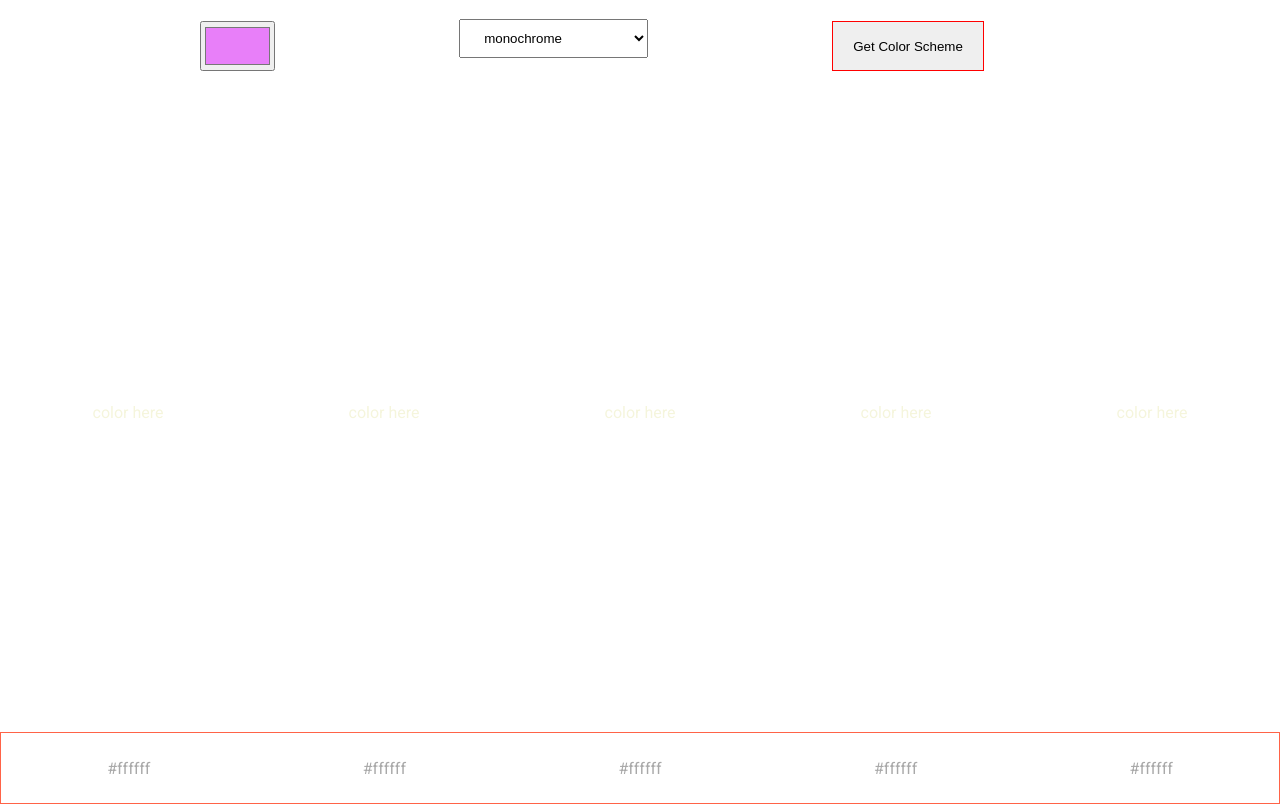
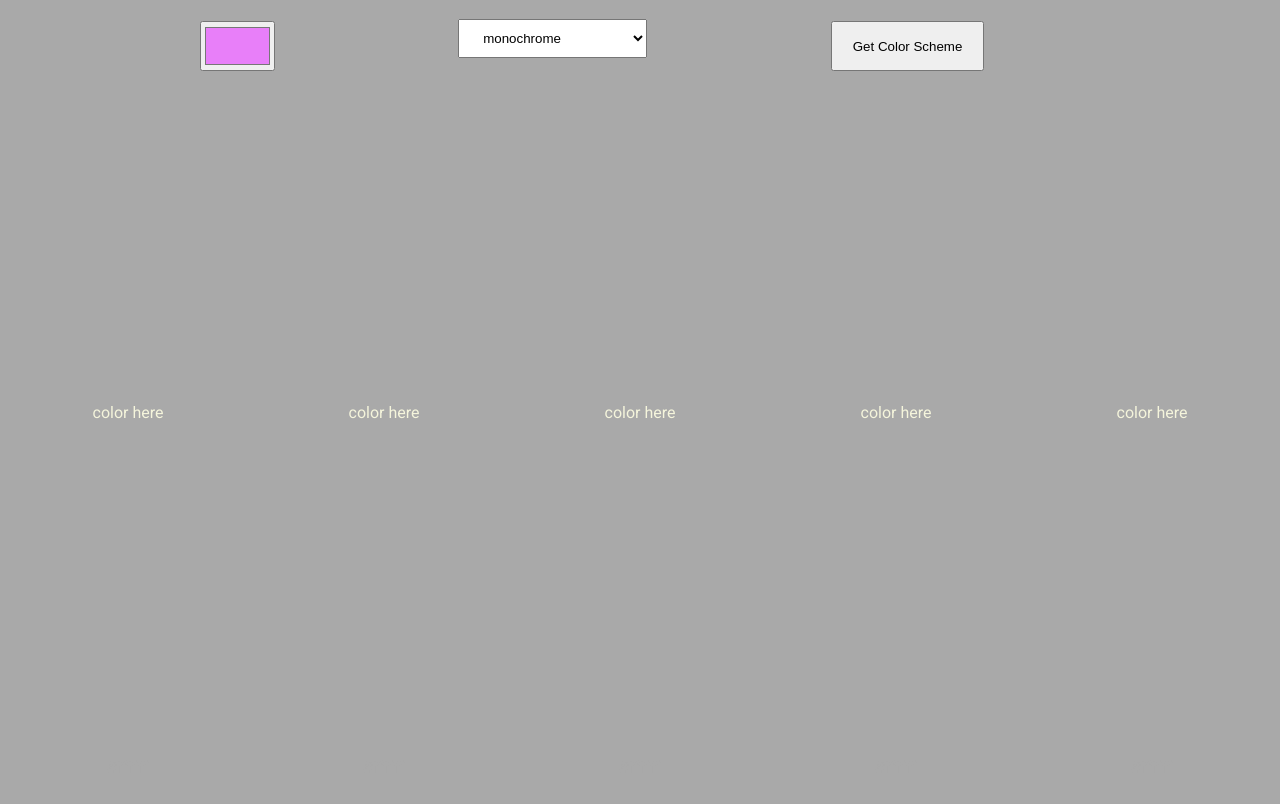
Before and after one commit to noah-milliken/colorPicker, a plain HTML site: page index.html in a window 1280 px wide. Drawn offline with Linux system fonts and the light colour scheme; no server answers; a web font is replaced by a local one.

Commit message:
remove tomato border on button

```diff
--- a/index.js
+++ b/index.js
@@ -15,7 +15,6 @@ function getColor() {
     fetch(`https://www.thecolorapi.com/scheme?hex=${noHex}&mode=${selectedMode}&count=5`)
         .then(res => res.json())
         .then(json => {
-            console.log(json.colors)
             let colorColumns = document.querySelectorAll('.color-column')
             let hexCodes = document.querySelectorAll('.hex-code')
             json.colors.forEach((color, index) => {
@@ -30,5 +29,3 @@ const randomHexValue = () => {
     let n = (Math.random() * 0xfffff * 1000000).toString(16);
     return '#' + n.slice(0, 6);
 };
-
-console.log(random_hex_color_code())
--- a/styles.css
+++ b/styles.css
@@ -4,6 +4,7 @@ body {
     text-align: center;
     font-family: 'Roboto', sans-serif;
     color: beige;
+    background-color: darkgray;
 }
 
 
@@ -26,7 +27,6 @@ body {
 }
 
 .get-color-button {
-    border: red solid 1px;
     height: 50px;
     padding: 10px 20px;
 }
@@ -58,7 +58,6 @@ main {
     grid-auto-columns: minmax(0, 1fr);
     grid-auto-flow: column;
     color: darkgray;
-    border: solid tomato 1px;
 }
 
 .hex-code {
```
